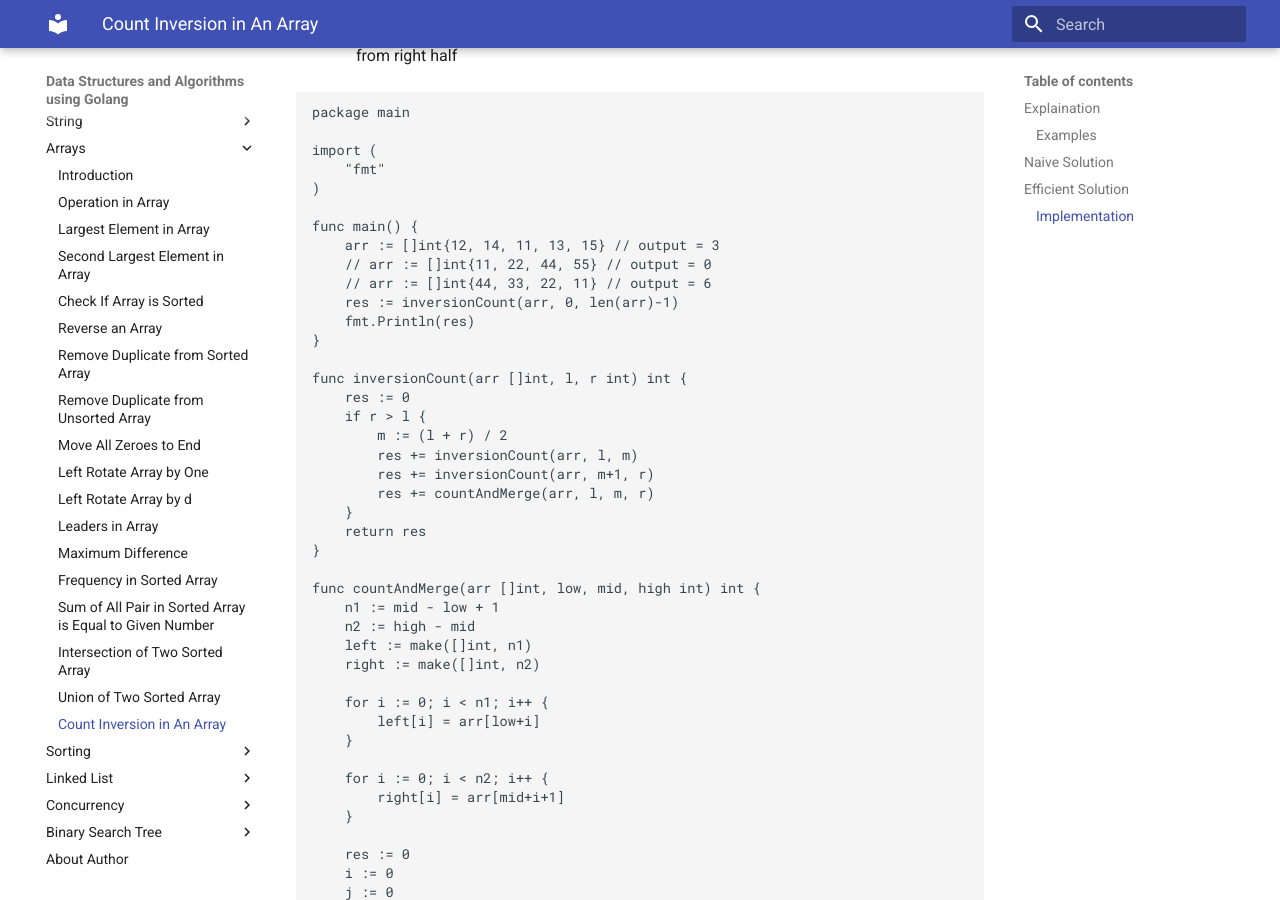
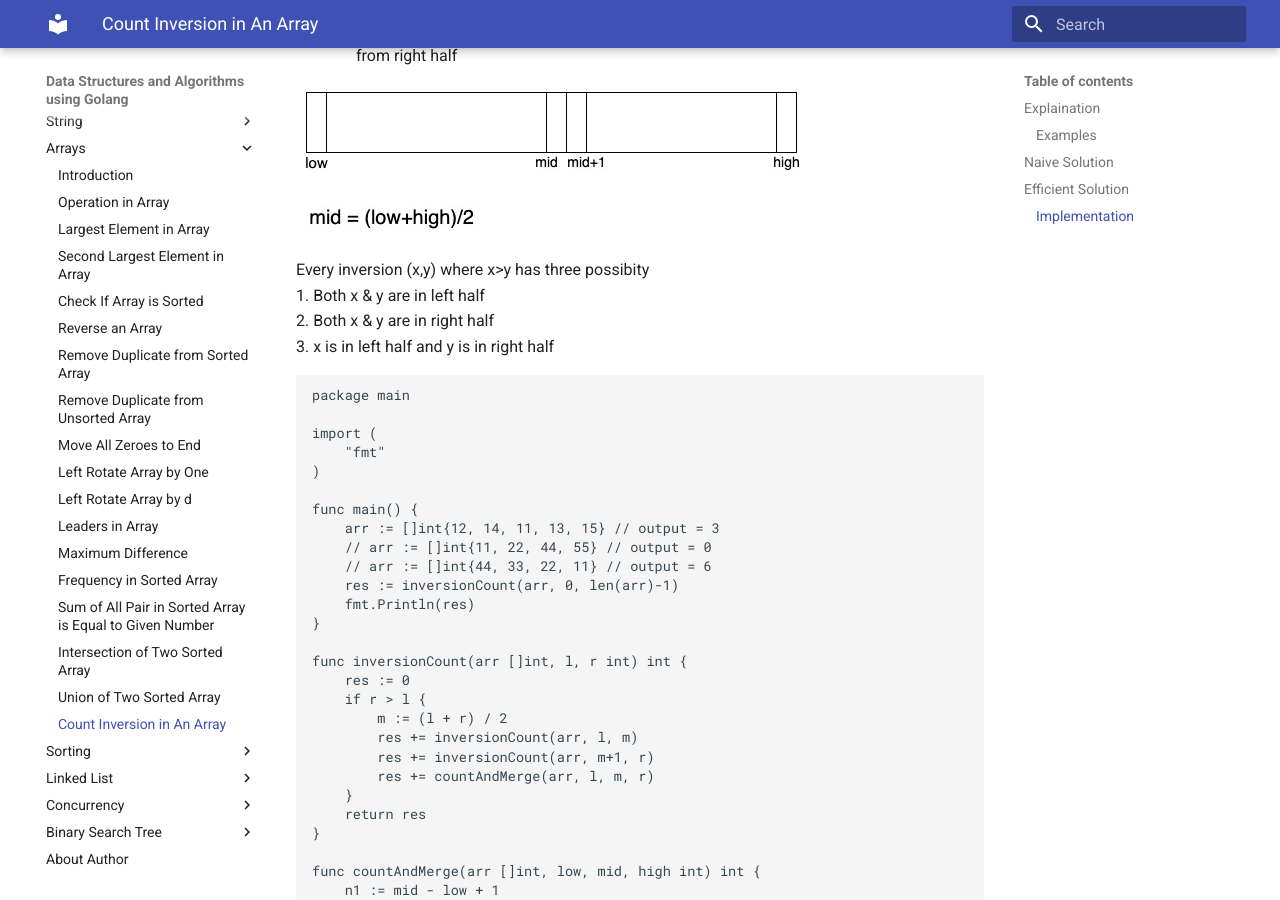
Before and after one commit to prithvipal/golang-dsa, an MkDocs documentation site: the page built from docs/array/count_inversion_in_array.md, in a window 1280 px wide and 900 px high, scrolled down 1632 px. Built offline with MkDocs 1.6.1 and Material for MkDocs 9.7.7, drawn with Linux system fonts in a browser that asks for light colours.

Commit message:
count inversion efficient approach explaination

````diff
--- a/docs/array/count_inversion_in_array.md
+++ b/docs/array/count_inversion_in_array.md
@@ -63,7 +63,13 @@ func inversionCount(arr []int) int {
     - We count inversion in right half
     - While merging, we count inversion where one element is from left half and one element from right half
 
+![](resources/count_inversion.jpg)
 
+
+Every inversion (x,y) where x>y has three possibity<br>
+1. Both x & y are in left half </br>
+2. Both x & y are in right half </br>
+3. x is in left half and y is in right half
 
 ```
 package main
````
Also changed, not shown: docs/array/resources/count_inversion.jpg (added), 2 other files.
